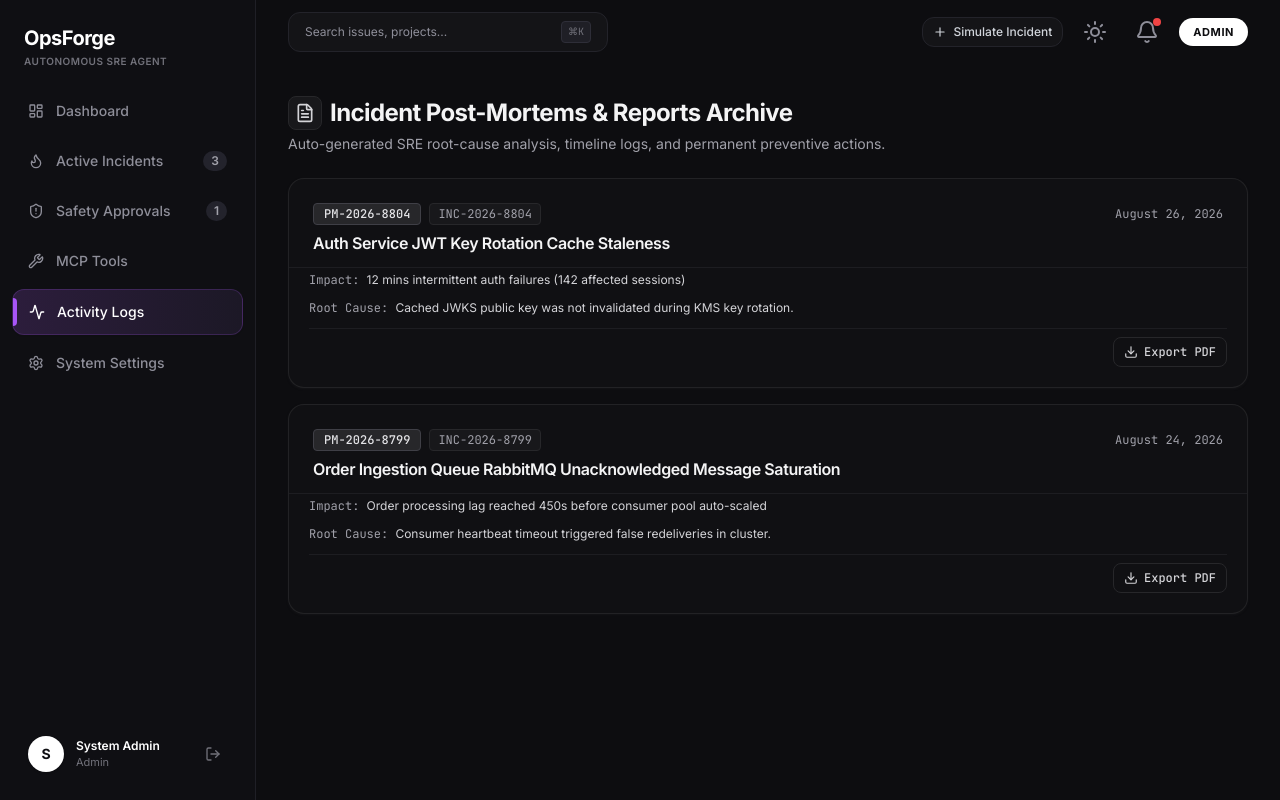
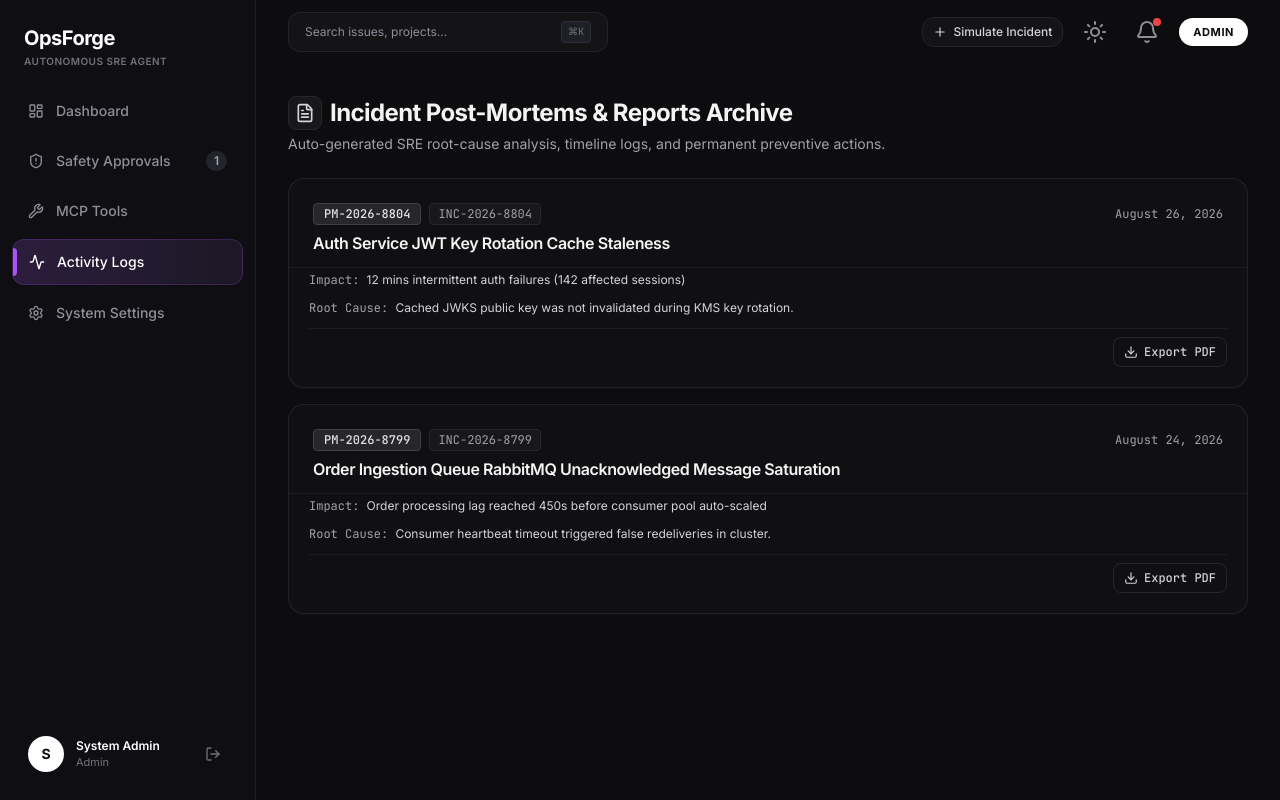
Before and after one commit to TejasRawool186/OpsForge, a Next.js app in the folder frontend/: page /reports in a window 1280 px wide. Built offline with nearby package versions, Linux system fonts and the light colour scheme.

Commit message:
fix(nav): correct sidebar route paths and clean cache

```diff
--- a/frontend/src/components/layout/Sidebar.tsx
+++ b/frontend/src/components/layout/Sidebar.tsx
@@ -31,12 +31,6 @@ export const Sidebar: React.FC<SidebarProps> = ({
       name: "Dashboard",
       href: "/incidents",
       icon: LayoutDashboard,
-    },
-    {
-      name: "Active Incidents",
-      href: "/incidents/active",
-      icon: Flame,
-      count: activeIncidentsCount,
     },
     {
       name: "Safety Approvals",
```
